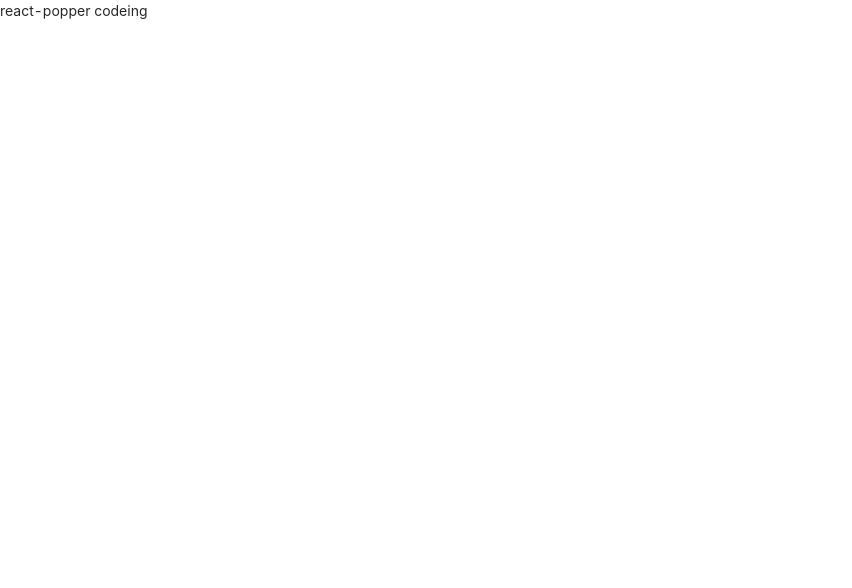
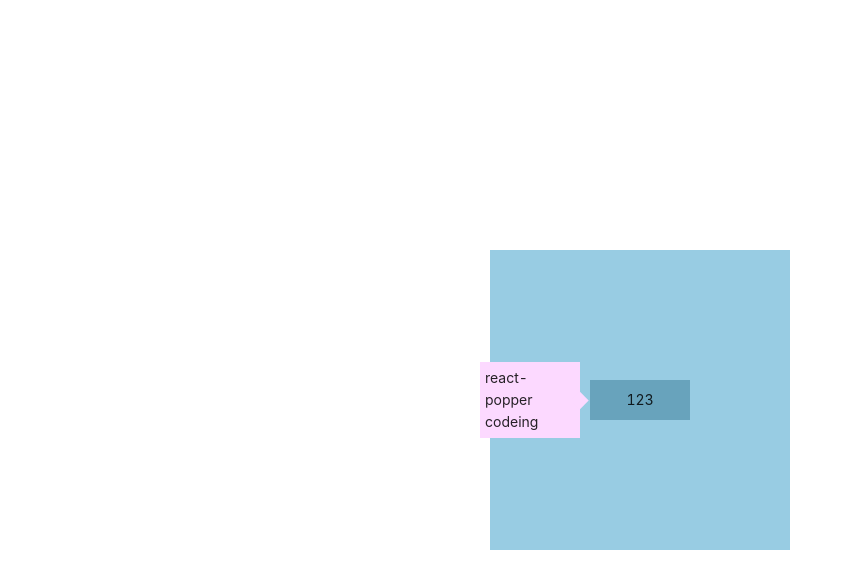
Before and after one commit to naxida-eth/react-plugin, a React (Create React App) app: page / in a window 1280 px wide. Shown: the top 588 px of the page, without its empty margins (0-852 px from the left). Built offline with nearby package versions, Linux system fonts and the light colour scheme.

Commit message:
add popper

```diff
--- a/src/App.tsx
+++ b/src/App.tsx
@@ -11,7 +11,22 @@ function App() {
       {/* <Skeleton src={photo} style={{ height: 460, width: 460 }}>
         <img src={photo} alt="" />
       </Skeleton> */}
-      <Popper></Popper>
+      <div style={{
+        position:'absolute',
+        top:0,
+        left:0,
+        bottom:0,
+        right:0,
+        margin:'auto',
+        width:300,
+        height:300,
+        background:'#98cce3',
+        display:'flex',
+        alignItems:'center',
+        justifyContent:'center',
+      }}>
+        <Popper>123</Popper>
+      </div>
     </>
   );
 }
--- /dev/null
+++ b/src/components/Popper/Popper.css
@@ -0,0 +1,19 @@
+.popover-arrow,
+.popover-arrow::before {
+  position: absolute;
+  width: 13px;
+  height: 13px;
+  background: inherit;
+  right: 0px;
+}
+
+.popover-arrow::before {
+  visibility: visible;
+  content: "";
+  transform: rotate(45deg);
+  right: -6px;
+}
+
+.popover > .popover-arrow::before {
+  transform: rotate(135deg);
+}
--- a/src/components/Popper/index.tsx
+++ b/src/components/Popper/index.tsx
@@ -1,9 +1,71 @@
-import { FC } from "react"
+import { FC, ReactChild, useEffect, useRef, useState } from "react"
+import { usePopper } from "react-popper";
+
+import './Popper.css'
 
 
-const Popper: FC = () => {
+interface IPopperProps {
+    children: ReactChild
+}
+
+const Popper: FC<IPopperProps> = ({
+    children
+}) => {
+
+    const [referenceElement, setReferenceElement] = useState(null);
+    const [popperElement, setPopperElement] = useState(null);
+    const [arrowElement, setArrowElement] = useState(null);
+    const { styles, attributes } = usePopper(referenceElement, popperElement, {
+        modifiers: [
+            {
+                name: "arrow",
+                options: { element: arrowElement },
+            },
+            {
+                name: "offset",
+                options: { offset: [0, 10] },
+            },
+        ],
+        placement: 'left',
+    }
+    );
+
+    const ref = useRef(document.createElement("div"));
+
+    useEffect(() => {
+        const destination = ref.current;
+        document.body.appendChild(destination);
+        return () => {
+            document.body.removeChild(destination);
+        };
+    }, []);
+
     return (
-        <>react-popper codeing</>
+        <div style={{ position: 'relative' }}>
+            <div style={{
+                width: 100,
+                height: 40,
+                display: 'flex',
+                alignItems: 'center',
+                justifyContent: 'center',
+                cursor: 'pointer',
+                background: '#68a3bc',
+            }}
+                ref={setReferenceElement}>
+                {children}
+
+            </div>
+            <div className="popover" ref={setPopperElement}
+                {...attributes.popper}
+                style={{
+                    ...styles.popper,
+                    background: '#fcd9ff',
+                    padding: 5,
+                }}>
+                react-popper codeing
+                <div className="popover-arrow" ref={setArrowElement} style={styles.arrow} />
+            </div>
+        </div>
     )
 }
 
--- a/tsconfig.json
+++ b/tsconfig.json
@@ -10,7 +10,7 @@
     "skipLibCheck": true,
     "esModuleInterop": true,
     "allowSyntheticDefaultImports": true,
-    "strict": true,
+    "strict": false,
     "forceConsistentCasingInFileNames": true,
     "noFallthroughCasesInSwitch": true,
     "module": "esnext",
```
